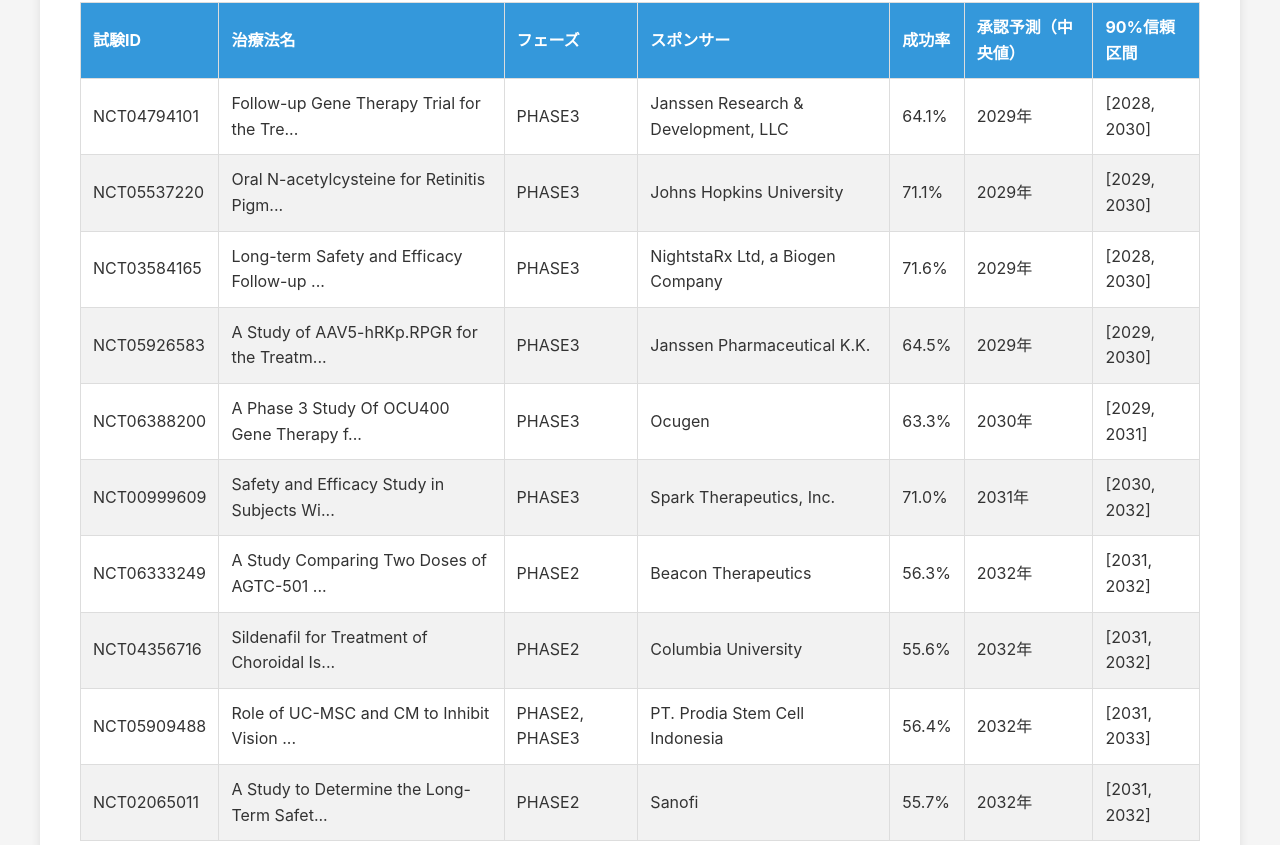
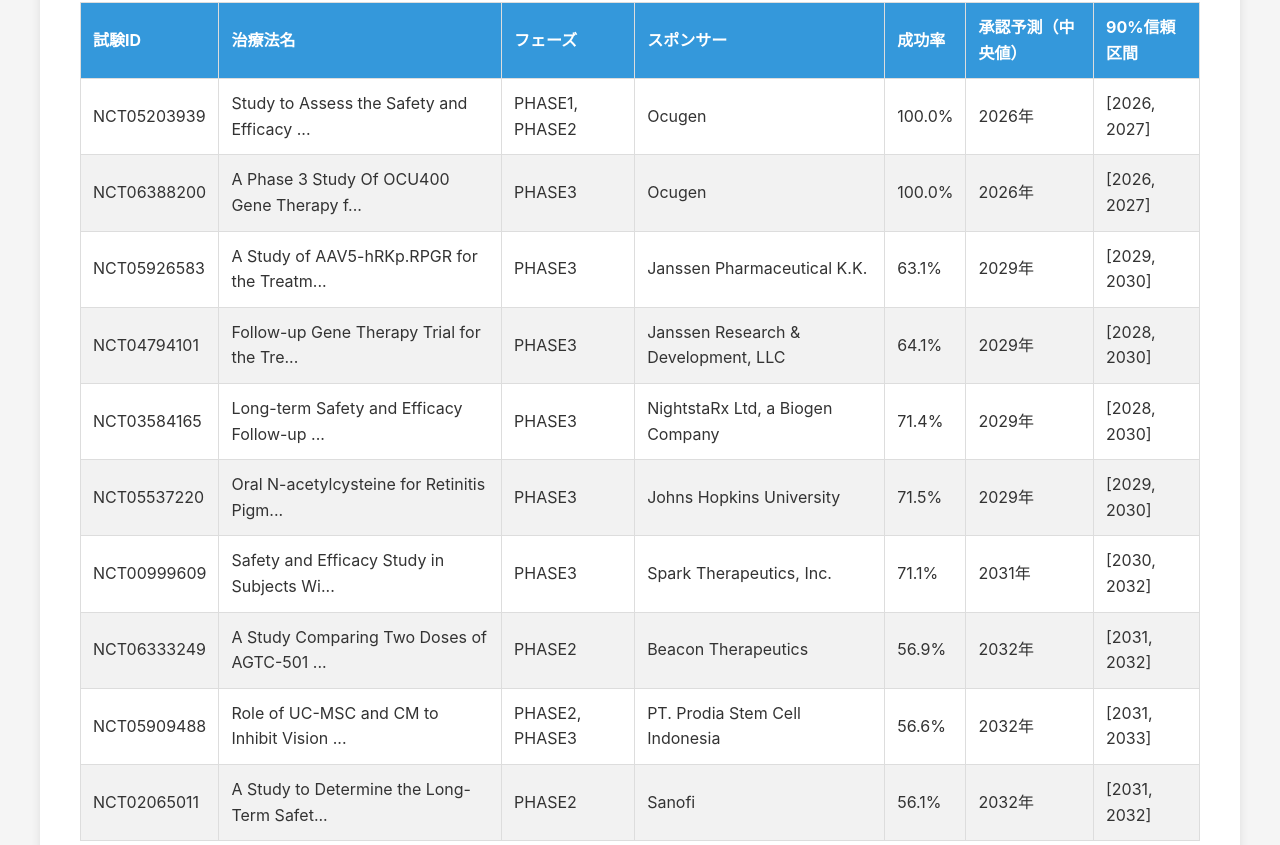
Before and after one commit to oh-yeah-sea-kit2/retina-roadmap, a plain HTML site: page index.html in a window 1280 px wide. Shown: the part 1594-2439 px from the top of the page. Drawn offline with Linux system fonts and the light colour scheme.

Commit message:
deploy: 358d97b6b51e063f664062466de9e56e1a56f99b

```diff
--- a/index.html
+++ b/index.html
@@ -75,7 +75,7 @@
 <body>
     <div class="container">
         <h1>網膜色素変性症（RP）治療開発ロードマップ</h1>
-<p>生成日時: 2025年06月25日 15:36</p>
+<p>生成日時: 2025年06月25日 16:19</p>
 <h2>エグゼクティブサマリー</h2>
 <p>本レポートは、網膜色素変性症（Retinitis Pigmentosa, RP）の治療法開発状況を定量的に分析し、効果的な治療法がいつ頃利用可能になるかを予測したものです。</p>
 <h3>主要な発見</h3>
@@ -153,6 +153,33 @@
 </thead>
 <tbody>
 <tr>
+<td>NCT05203939</td>
+<td>Study to Assess the Safety and Efficacy ...</td>
+<td>PHASE1, PHASE2</td>
+<td>Ocugen</td>
+<td>100.0%</td>
+<td>2026年</td>
+<td>[2026, 2027]</td>
+</tr>
+<tr>
+<td>NCT06388200</td>
+<td>A Phase 3 Study Of OCU400 Gene Therapy f...</td>
+<td>PHASE3</td>
+<td>Ocugen</td>
+<td>100.0%</td>
+<td>2026年</td>
+<td>[2026, 2027]</td>
+</tr>
+<tr>
+<td>NCT05926583</td>
+<td>A Study of AAV5-hRKp.RPGR for the Treatm...</td>
+<td>PHASE3</td>
+<td>Janssen Pharmaceutical K.K.</td>
+<td>63.1%</td>
+<td>2029年</td>
+<td>[2029, 2030]</td>
+</tr>
+<tr>
 <td>NCT04794101</td>
 <td>Follow-up Gene Therapy Trial for the Tre...</td>
 <td>PHASE3</td>
@@ -162,47 +189,29 @@
 <td>[2028, 2030]</td>
 </tr>
 <tr>
+<td>NCT03584165</td>
+<td>Long-term Safety and Efficacy Follow-up ...</td>
+<td>PHASE3</td>
+<td>NightstaRx Ltd, a Biogen Company</td>
+<td>71.4%</td>
+<td>2029年</td>
+<td>[2028, 2030]</td>
+</tr>
+<tr>
 <td>NCT05537220</td>
 <td>Oral N-acetylcysteine for Retinitis Pigm...</td>
 <td>PHASE3</td>
 <td>Johns Hopkins University</td>
-<td>71.1%</td>
+<td>71.5%</td>
 <td>2029年</td>
 <td>[2029, 2030]</td>
-</tr>
-<tr>
-<td>NCT03584165</td>
-<td>Long-term Safety and Efficacy Follow-up ...</td>
-<td>PHASE3</td>
-<td>NightstaRx Ltd, a Biogen Company</td>
-<td>71.6%</td>
-<td>2029年</td>
-<td>[2028, 2030]</td>
-</tr>
-<tr>
-<td>NCT05926583</td>
-<td>A Study of AAV5-hRKp.RPGR for the Treatm...</td>
-<td>PHASE3</td>
-<td>Janssen Pharmaceutical K.K.</td>
-<td>64.5%</td>
-<td>2029年</td>
-<td>[2029, 2030]</td>
-</tr>
-<tr>
-<td>NCT06388200</td>
-<td>A Phase 3 Study Of OCU400 Gene Therapy f...</td>
-<td>PHASE3</td>
-<td>Ocugen</td>
-<td>63.3%</td>
-<td>2030年</td>
-<td>[2029, 2031]</td>
 </tr>
 <tr>
 <td>NCT00999609</td>
 <td>Safety and Efficacy Study in Subjects Wi...</td>
 <td>PHASE3</td>
 <td>Spark Therapeutics, Inc.</td>
-<td>71.0%</td>
+<td>71.1%</td>
 <td>2031年</td>
 <td>[2030, 2032]</td>
 </tr>
@@ -211,16 +220,7 @@
 <td>A Study Comparing Two Doses of AGTC-501 ...</td>
 <td>PHASE2</td>
 <td>Beacon Therapeutics</td>
-<td>56.3%</td>
-<td>2032年</td>
-<td>[2031, 2032]</td>
-</tr>
-<tr>
-<td>NCT04356716</td>
-<td>Sildenafil for Treatment of Choroidal Is...</td>
-<td>PHASE2</td>
-<td>Columbia University</td>
-<td>55.6%</td>
+<td>56.9%</td>
 <td>2032年</td>
 <td>[2031, 2032]</td>
 </tr>
@@ -229,7 +229,7 @@
 <td>Role of UC-MSC and CM to Inhibit Vision ...</td>
 <td>PHASE2, PHASE3</td>
 <td>PT. Prodia Stem Cell Indonesia</td>
-<td>56.4%</td>
+<td>56.6%</td>
 <td>2032年</td>
 <td>[2031, 2033]</td>
 </tr>
@@ -238,7 +238,7 @@
 <td>A Study to Determine the Long-Term Safet...</td>
 <td>PHASE2</td>
 <td>Sanofi</td>
-<td>55.7%</td>
+<td>56.1%</td>
 <td>2032年</td>
 <td>[2031, 2032]</td>
 </tr>
```
Also changed, not shown: figs/CDF.png, figs/waterfall.png, 3 other files.
